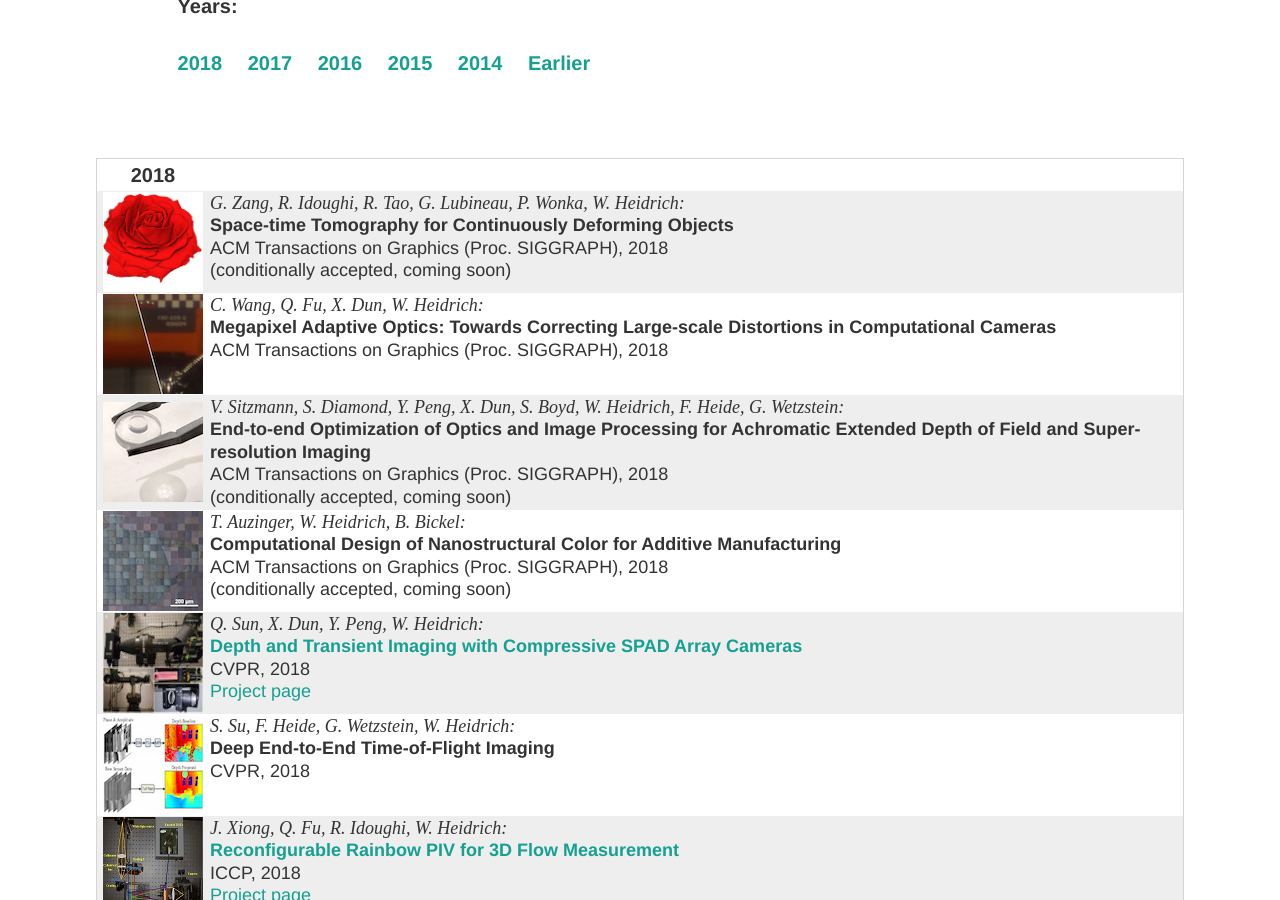
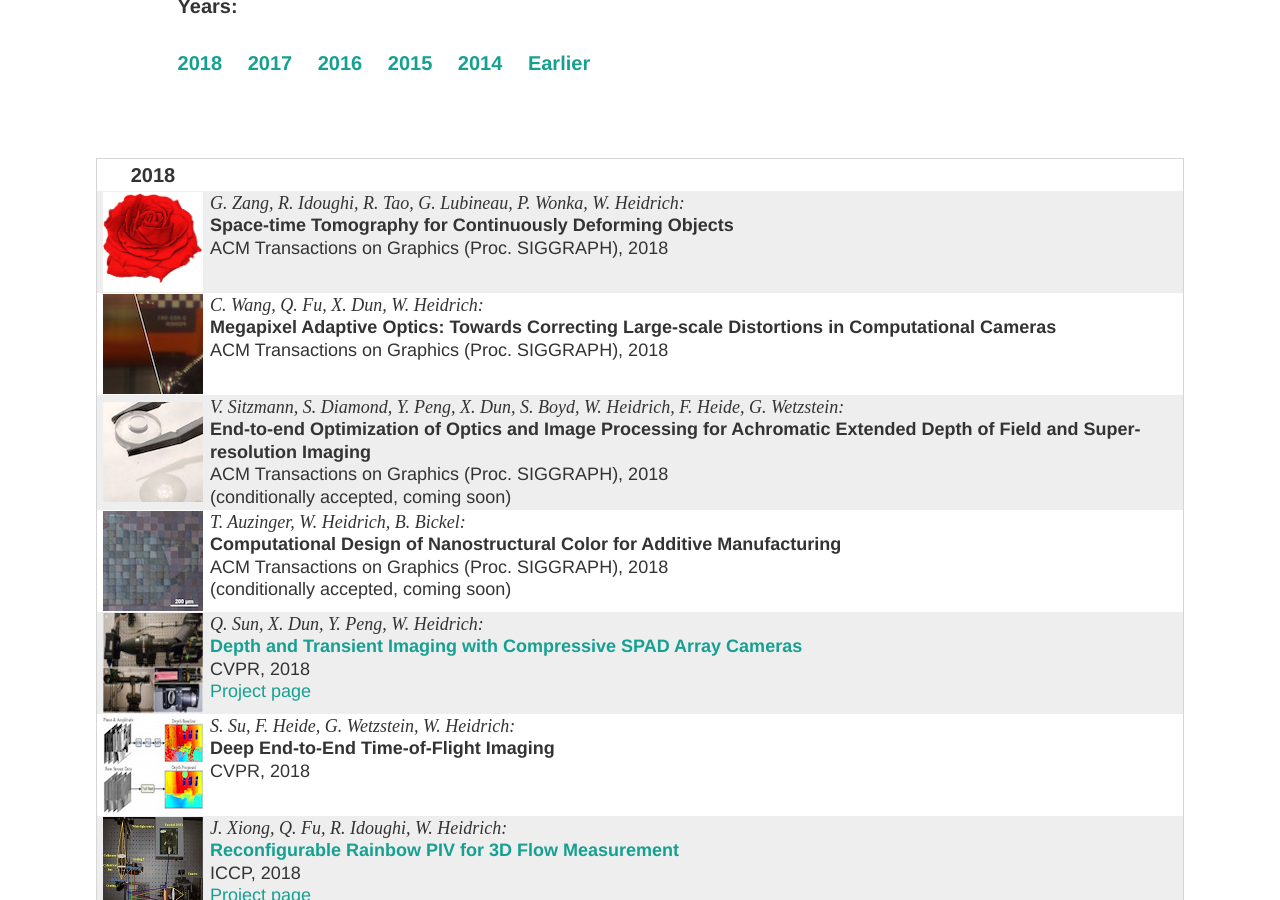
Before and after one commit to vccimaging/vccimaging.github.io, a Jekyll site: the page built from publications.html, in a window 1280 px wide and 900 px high, scrolled down 331 px. Built offline with Jekyll 4.4.1, drawn with Linux system fonts in a browser that asks for light colours.

Commit message:
update space time tomography

```diff
--- a/_data/publications.yaml
+++ b/_data/publications.yaml
@@ -12,7 +12,6 @@
   venue: ACM Transactions on Graphics (Proc. SIGGRAPH)
   year: 2018
   thumbnail: /Publications/Zang2018Space-time/thumb.jpg
-  note: conditionally accepted, coming soon
 
 - id: Wang2018AdaptiveOptics
   authors:
```
